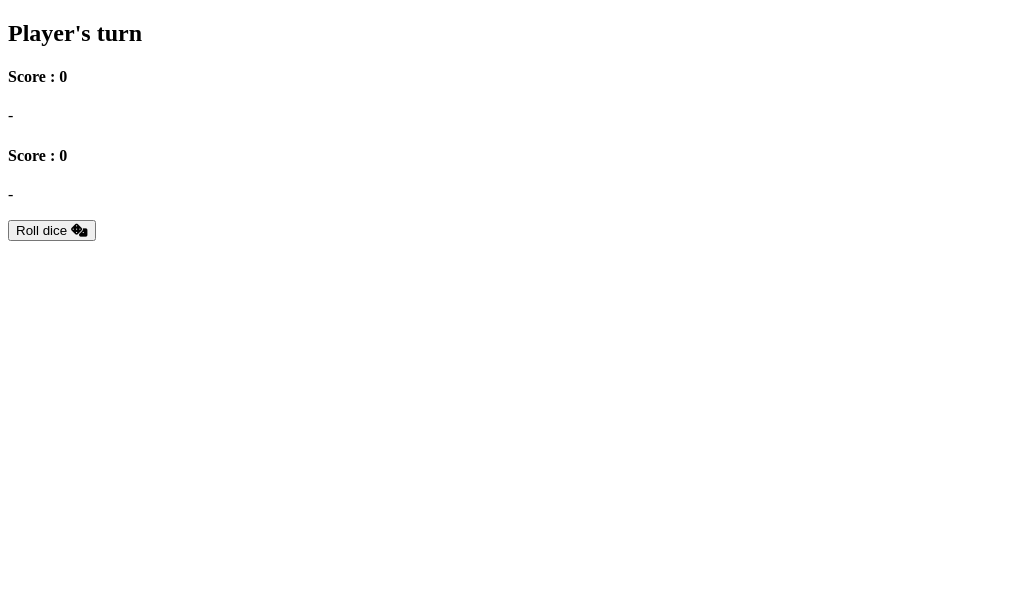
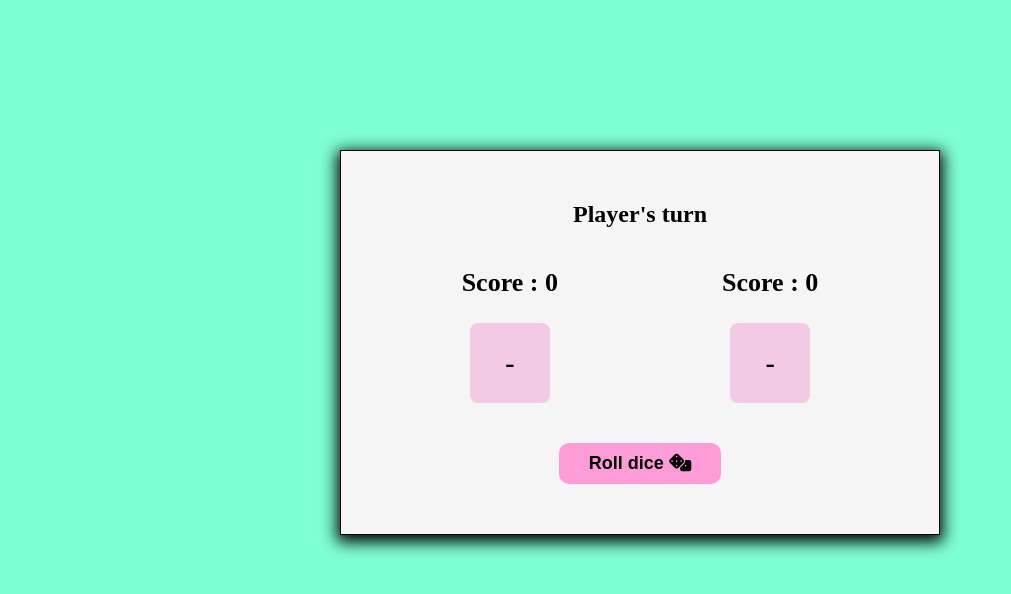
Before and after one commit to eduard15x/Dice-Game, a plain HTML site: page index.html in a window 1280 px wide. Shown: the whole page, without its empty margins (0-1011 px from the left). Drawn offline with Linux system fonts and the light colour scheme.

Commit message:
create css style for page

```diff
--- a/style.css
+++ b/style.css
@@ -1,3 +1,93 @@
 h1 {
     color: blue;
 }
+
+
+
+/* <div class="dice-game-box">
+        <h2 id="player-turn"> Player's turn </h2>
+        <div class="tabel-players">
+
+            <div class="tabel-col">
+                <h4 class="score-p" id="score-player1"> Score : 0</h4>
+                <p class="result-box" id="result-player1"> - </p>
+            </div>
+
+            <div class="tabel-col">
+                <h4 class="score-p" id="score-player2"> Score : 0</h4>
+                <p class="result-box" id="result-player2"> - </p>
+            </div>
+        </div>
+
+        <button id="btn-roll"> Roll dice <span id="dice-icon"> <i class="fa-solid fa-dice"></i> </span> </button>
+    </div> */
+
+
+* {
+    margin: 0px;
+    padding: 0px;
+    box-sizing: border-box;
+}
+
+body {
+    background-color: aquamarine;
+}
+
+.dice-game-box {
+    max-width: 600px;
+    border: 1px solid black;
+    box-shadow: 0px 4px 15px 3px black;
+    display: flex;
+    flex-direction: column;
+    align-items: center;
+    margin: 0 auto ;
+    margin-top: 150px;
+    padding: 50px 20px;
+    background-color: whitesmoke;
+}
+
+
+.tabel-players {
+    width: 100%;
+    display: flex;
+    align-items: center;
+    justify-content: space-evenly;
+}
+
+.tabel-col {
+    display: flex;
+    flex-direction: column;
+    align-items: center;
+    width: 40%;
+    margin: 40px 0px;
+}
+
+.score-p {
+    font-size: 26px;
+    margin-bottom: 25px;
+}
+
+.result-box {
+    display: flex;
+    align-items: center;
+    justify-content: center;
+    width: 80px;
+    height: 80px;
+    background-color: #f3cae3;
+    font-size: 28px;
+    font-weight: bold;
+    border-radius: 8px;
+}
+
+.shadow-box {
+    box-shadow: 0px 8px 15px 1px black;
+}
+
+#btn-roll {
+    background-color: #fe9cd7;
+    font-size: 18px;
+    font-weight: bold;
+    border: none;
+    border-radius: 10px ;
+    padding: 10px 30px;
+}
```
